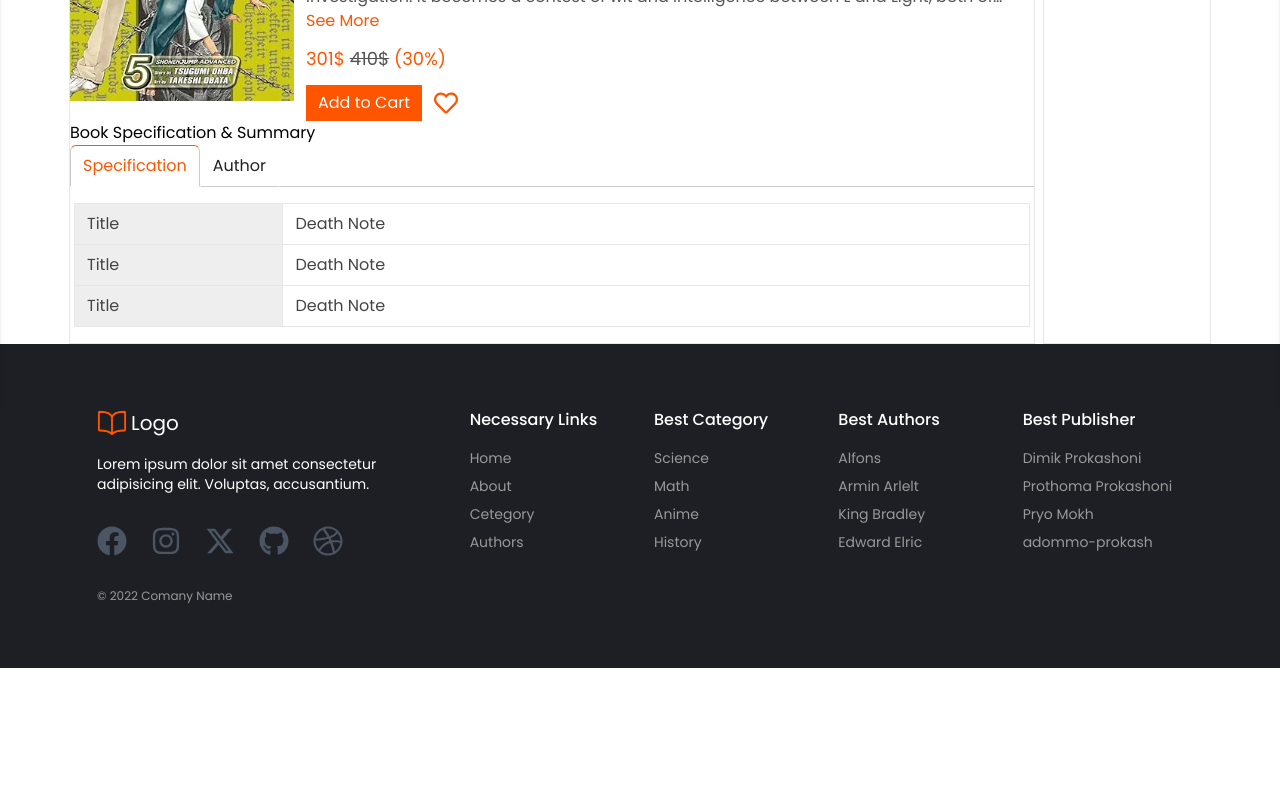
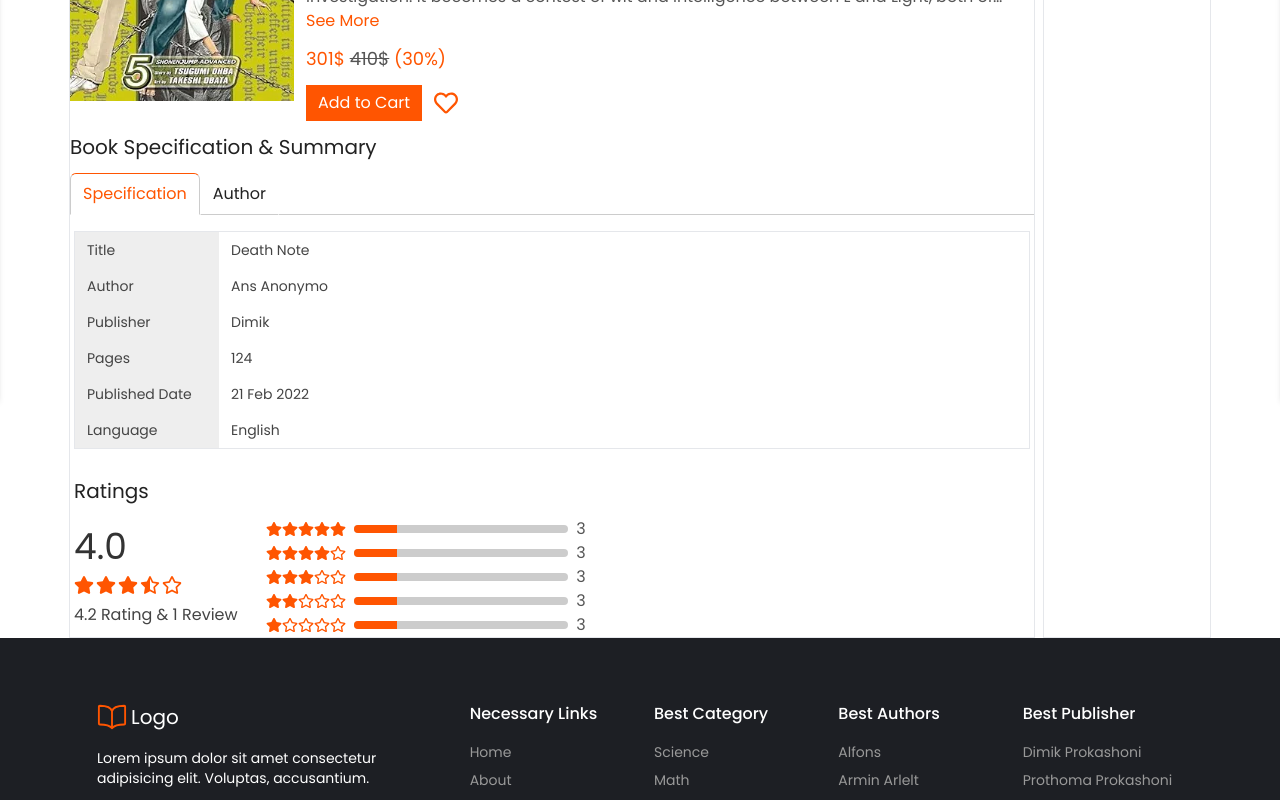
Before and after one commit to Tazri/book-shop, a Next.js app: page /books/1 in a window 1280 px wide. Shown: the part 400-1200 px from the top of the page. Before the commit the page ends 1068 px from the top, so only its background shows below. Built offline with nearby package versions, Linux system fonts and the light colour scheme.

Commit message:
some changes

```diff
--- a/app/(main)/books/[id]/page.jsx
+++ b/app/(main)/books/[id]/page.jsx
@@ -9,7 +9,7 @@
         <BreadCrumb path="/books/id" lastPathWord="Ereased" />
       </div>
 
-      <div className="flex flex-col md:flex-row gap-2 justify-between">
+      <div className="flex flex-col lg:flex-row gap-2 justify-between">
         <SingleBookDisplay />
         <RelatedBookDisplay />
       </div>
--- /dev/null
+++ b/components/SingleBookPage/RatingAndReview.jsx
@@ -0,0 +1,74 @@
+import { FaStar } from "react-icons/fa";
+import { FaRegStar } from "react-icons/fa";
+import { FaRegStarHalfStroke } from "react-icons/fa6";
+
+function RatingAndReview() {
+  return (
+    <div className="px-1 text-[#555555]">
+      <h4 className="text-xs s240:text-sm s260:text-base s320:text-lg s500:text-xl my-3 text-[#222222] duration-150">
+        Ratings
+      </h4>
+      <div className="flex gap-7 items-center">
+        {/** rating summary */}
+        <div className="flex flex-col gap-2">
+          <h4 className="text-4xl text-[#333333]">4.0</h4>
+
+          <div className="flex gap-0.5 text-primary text-xl">
+            <Stars />
+          </div>
+
+          <p className="text-[#444444]">4.2 Rating & 1 Review</p>
+        </div>
+
+        <div className="flex-grow max-w-80">
+          <RatingRow star={5} />
+          <RatingRow star={4} />
+          <RatingRow star={3} />
+          <RatingRow star={2} />
+          <RatingRow star={1} />
+        </div>
+      </div>
+    </div>
+  );
+}
+
+function RatingRow({ star }) {
+  return (
+    <div className="flex items-center gap-2 w-full">
+      <div className="flex text-primary">
+        <Stars star={star} />
+      </div>
+
+      <div className="h-2 flex-grow bg-[#cccccc] rounded-full overflow-hidden">
+        <div style={{ width: "20%" }} className="h-2 bg-primary"></div>
+      </div>
+
+      <span>3</span>
+    </div>
+  );
+}
+
+function Stars({ star = 3.5 }) {
+  const floatPart = star - Math.trunc(star);
+
+  const starInt = Math.trunc(star);
+  const stars = [];
+
+  for (let i = 0; i < starInt; i++) {
+    stars.push(<FaStar key={i + "fill"} />);
+  }
+
+  let unFillStar = 5 - starInt;
+
+  if (floatPart >= 0.5) {
+    stars.push(<FaRegStarHalfStroke key="half-star" />);
+    unFillStar--;
+  }
+
+  for (let i = 0; i < unFillStar; i++) {
+    stars.push(<FaRegStar key={i + "unfill"} />);
+  }
+
+  return stars;
+}
+export default RatingAndReview;
--- /dev/null
+++ b/components/SingleBookPage/SingleBookAuthorDetails.jsx
@@ -0,0 +1,85 @@
+import Image from "next/image";
+import defaultImage from "./../../assets/authors/Levi_Ackermann.webp";
+
+const singleBookAuthorDetailsId = "single-book-author-details-id";
+
+function SingleBookAuthorDetails() {
+  return (
+    <div className="flex flex-col s350:flex-row gap-3 my-3">
+      {/** avatar */}
+      <div className="flex s350:flex-col s350:px-3 justify-start items-center gap-1 s220:gap-2 s350:gap-1 md:gap-2 duration-200">
+        {/** image */}
+        <div className=" rounded-full size-16 s260:size-20 s350:size-24 s420:size-28 md:size-32 duration-200">
+          <Image
+            src={defaultImage}
+            alt="authorImage"
+            height={1000}
+            width={1000}
+            className="w-full rounded-full"
+          />
+        </div>
+
+        <div className="flex-col flex s350:items-center gap-1 s220:gap-2 s350:gap-1 md:gap-2 duration-200">
+          <h2 className="s350:hidden text-[#222222] text-sm s260:text-base duration-200">
+            Levi Ackerman
+          </h2>
+
+          <div className="flex-col s220:flex-row s350:flex-col flex items-start s220:items-center gap-1 md:gap-2">
+            <p className="text-[#333333] text-[0.65rem] s260:text-xs s420:text-sm md:text-base duration-200">
+              <span className="text-[#444444] font-semibold">23</span> Books
+            </p>
+            <button className="py-0.5 px-1 s240:px-1.5 s260:px-2 md:px-3 text-[0.65rem] s260:text-xs s420:text-sm md:text-base bg-primary text-white rounded-sm hover:opacity-95 duration-200">
+              See more
+            </button>
+          </div>
+        </div>
+      </div>
+
+      {/** details */}
+      <div>
+        <h2 className="hidden s350:block s420:text-lg md:text-xl text-[#222222] duration-200">
+          Levi Ackerman
+        </h2>
+        <input
+          id={singleBookAuthorDetailsId}
+          type="checkbox"
+          className="peer hidden"
+        />
+        <p className="line-clamp-6 md:line-clamp-5 s350:mt-0.5 s420:mt-1.5 text-[#333333] peer-checked:line-clamp-none text-xs s420:text-sm md:text-base duration-200">
+          Levi Ackermann is the strongest and most talented soldier of the
+          Survey Corps and is the leader of the Special Operations Squad. Levi
+          with a dark past lived his life as a thug in the underground before
+          changing his life in the Survey Corps, thanks to Erwin Smith who
+          scouted him. Although very cold, distant, and strict, he has strong
+          leadership skills that inspire the people around him. The main
+          character of Attack on Titan, Eren Jaeger especially, respects Levi
+          for his leadership and abilities. Levi is often seen disciplining and
+          controlling his subordinates through physical means, especially, Eren
+          but all with good intention. His strictness in his lessons are all
+          necessary when trying to instruct his subordinates who can potentially
+          lose their lives due to simple mistakes within the battlefield. Being
+          in such a high ranking position makes him feel responsible for the
+          soldiers he leads and shows distress when they die. Throughout the
+          series, Levi is seen attacking Titans swiftly and effectively while
+          having an expressionless face most of the time.
+        </p>
+
+        <label
+          className="text-primary hover:underline cursor-pointer select-none text-xs s420:text-sm md:text-base duration-200 peer-checked:hidden"
+          htmlFor={singleBookAuthorDetailsId}
+        >
+          Show More
+        </label>
+
+        <label
+          className="text-primary hover:underline cursor-pointer select-none text-xs s420:text-sm md:text-base duration-200 hidden peer-checked:block"
+          htmlFor={singleBookAuthorDetailsId}
+        >
+          Show Less
+        </label>
+      </div>
+    </div>
+  );
+}
+
+export default SingleBookAuthorDetails;
--- a/components/SingleBookPage/SingleBookDetails.jsx
+++ b/components/SingleBookPage/SingleBookDetails.jsx
@@ -1,46 +1,44 @@
 import React from "react";
 import SpecificationTable from "./SpecificationTable";
+import style from "./styles/SingleBookDetails.module.css";
+import SingleBookAuthorDetails from "./SingleBookAuthorDetails";
 
 function SingleBookDetails() {
   return (
-    <div>
+    <div className={style.singleBookDetails}>
       <h3>Book Specification & Summary</h3>
 
       <div>
         <input
           type="radio"
-          className="peer/spec hidden"
+          className={style.specInput}
           defaultChecked
           name="tab"
           id="spec-tab"
         />
         <input
           type="radio"
-          className="peer/author hidden"
+          className={style.authorInput}
           name="tab"
           id="author-tab"
         />
 
-        <label
-          htmlFor="spec-tab"
-          className="cursor-pointer -mb-[1px] px-3 py-2 inline-block text-[#222222] duration-150 border border-white border-b-[#cccccc] rounded-t-md peer-checked/spec:text-primary peer-checked/spec:border-t-primary peer-checked/spec:border-b-white peer-checked/spec:border-x-[#cccccc]"
-        >
+        <label htmlFor="spec-tab" className={style.specLabel}>
           Specification
         </label>
-        <label
-          htmlFor="author-tab"
-          className="cursor-pointer px-3 py-2 inline-block text-[#222222] -mb-[1px] duration-150 border border-white border-b-[#cccccc] rounded-t-md peer-checked/author:text-primary peer-checked/author:border-t-primary peer-checked/author:border-b-white peer-checked/author:border-x-[#cccccc]"
-        >
+        <label htmlFor="author-tab" className={style.authorLabel}>
           Author
         </label>
 
         <div className="border-[#cccccc] border-t"></div>
 
-        <div className="hidden peer-checked/spec:block p-1">
+        <div className={style.specTab}>
           <SpecificationTable />
         </div>
 
-        <div className="hidden peer-checked/author:block p-1">Author</div>
+        <div className={style.authorTab}>
+          <SingleBookAuthorDetails />
+        </div>
       </div>
     </div>
   );
--- a/components/SingleBookPage/SingleBookDisplay.jsx
+++ b/components/SingleBookPage/SingleBookDisplay.jsx
@@ -3,14 +3,16 @@
 import { FaRegHeart } from "react-icons/fa";
 import { FaHeart } from "react-icons/fa";
 import SingleBookDetails from "./SingleBookDetails";
+import style from "./styles/SingleBookDisplay.module.css";
+import RatingAndReview from "./RatingAndReview";
 
 function SingleBookDisplay() {
   return (
-    <div className="border flex-grow">
+    <div className={style.SingleBookDisplay}>
       {/** book */}
-      <div className="flex gap-3 flex-col md:flex-row">
+      <div className={style.book}>
         {/** book image */}
-        <div className="w-full duration-200 max-w-36 s200:max-w-40 s220:max-w-44 s320:max-w-48 s500:max-w-52 md:max-w-56">
+        <div>
           <Image
             src={defaultImage}
             alt="book-image"
@@ -21,41 +23,23 @@
         </div>
 
         {/** book details */}
-        <div className="w-full md:pr-1 flex flex-col gap-3">
-          <h2 className="text-base s320:text-lg s450:text-xl text-[#222222] duration-150">
-            Death Note
-          </h2>
+        <div className={style.bookDetails}>
+          <h2>Death Note</h2>
 
           {/** short details */}
-          <div className="text-[#555555] text-xs s240:text-sm s410:text-base duration-150">
+          <div className={style.bookShortDetails}>
             <p>
-              Author :{" "}
-              <span className="text-primary hover:underline cursor-pointer">
-                Ans Anonymo
-              </span>
+              Author : <span>Ans Anonymo</span>
             </p>
 
             <p>
-              Publisher :{" "}
-              <span className="text-primary hover:underline cursor-pointer">
-                Dimik
-              </span>
+              Publisher : <span>Dimik</span>
             </p>
 
             <div>
               <p>Category :</p>
               <div className="flex flex-wrap gap-0.5">
-                <span className="text-primary hover:underline cursor-pointer">
-                  History
-                </span>
-                ,
-                <span className="text-primary hover:underline cursor-pointer">
-                  Story
-                </span>
-                ,
-                <span className="text-primary hover:underline cursor-pointer">
-                  Mystery
-                </span>
+                <span>History</span>,<span>Story</span>,<span>Mystery</span>
               </div>
             </div>
           </div>
@@ -64,8 +48,8 @@
           <Description id="book-description" />
 
           {/** price */}
-          <p className="text-xs s240:text-sm s410:text-base s450:text-lg duration-150 text-primary">
-            301$ <span className="text-[#555555] line-through">410$</span> (30%)
+          <p className={style.price}>
+            301$ <span>410$</span> (30%)
           </p>
 
           {/** order */}
@@ -94,15 +78,17 @@
       </div>
 
       <SingleBookDetails />
+
+      <RatingAndReview />
     </div>
   );
 }
 
 function Description({ id }) {
   return (
-    <div className="text-[0.6rem] s200:text-xs s240:text-sm s410:text-base">
-      <input type="checkbox" className="peer hidden" id={id} />
-      <p className="line-clamp-4 peer-checked:line-clamp-none text-[#555555] ">
+    <div className={style.description}>
+      <input type="checkbox" id={id} />
+      <p>
         The best detective in the world, an eccentric genius named {'"'}L{'"'},
         works with the Japanese police, as well as Light{"'"}s own father, to
         find out Kira{"'"}s identity and catch him. He suspects all along that
@@ -122,16 +108,10 @@
         Near forms a task force to catch Kira. In the end, Near proves that
         Light is Kira, leading to Light{"'"}s death.
       </p>
-      <label
-        className="cursor-pointer peer-checked:hidden text-primary hover:underline underline-offset-2"
-        htmlFor={id}
-      >
+      <label className={style.showMore} htmlFor={id}>
         See More
       </label>
-      <label
-        className="cursor-pointer hidden peer-checked:block text-primary hover:underline underline-offset-2"
-        htmlFor={id}
-      >
+      <label className={style.showLess} htmlFor={id}>
         Show Less
       </label>
     </div>
--- a/components/SingleBookPage/SpecificationTable.jsx
+++ b/components/SingleBookPage/SpecificationTable.jsx
@@ -1,22 +1,27 @@
 function SpecificationTable() {
   return (
-    <table className="border border-collapse my-3 w-full text-[#444444]">
-      <tr className="border">
-        <td className="border px-3 py-2 max-w-[32px] bg-[#eeeeee]">Title</td>
-        <td className="border px-3 py-2">Death Note</td>
-      </tr>
-
-      <tr className="border">
-        <td className="border px-3 py-2 max-w-[32px] bg-[#eeeeee]">Title</td>
-        <td className="border px-3 py-2">Death Note</td>
-      </tr>
-
-      <tr className="border">
-        <td className="border px-3 py-2 max-w-[32px] bg-[#eeeeee]">Title</td>
-        <td className="border px-3 py-2">Death Note</td>
-      </tr>
+    <table className="border border-collapse my-3 w-full text-[#444444] text-[0.55rem] s200:text-[0.6rem] s250:text-xs s410:text-sm duration-150">
+      <tbody>
+        <Tr property={"Title"} value={"Death Note"} />
+        <Tr property={"Author"} value={"Ans Anonymo"} />
+        <Tr property={"Publisher"} value={"Dimik"} />
+        <Tr property={"Pages"} value={124} />
+        <Tr property="Published Date" value={"21 Feb 2022"} />
+        <Tr property={"Language"} value={"English"} />
+      </tbody>
     </table>
   );
 }
 
+function Tr({ property, value }) {
+  return (
+    <tr className="flex">
+      <td className="px-1 s410:px-3 py-1 s410:py-2 max-w-[5.2rem] s200:max-w-24 s250:max-w-[7.5rem] s410:max-w-36  w-full  bg-[#eeeeee] flex items-center">
+        {property}
+      </td>
+      <td className="px-3 py-2 flex-grow">{value}</td>
+    </tr>
+  );
+}
+
 export default SpecificationTable;
--- /dev/null
+++ b/components/SingleBookPage/styles/SingleBookDetails.module.css
@@ -0,0 +1,31 @@
+.singleBookDetails {
+  @apply my-3;
+}
+.singleBookDetails h3 {
+  @apply text-xs s240:text-sm s260:text-base s320:text-lg s500:text-xl my-3 text-[#222222] duration-150;
+}
+
+.authorLabel,
+.specLabel {
+  @apply cursor-pointer px-3 py-2 inline-block text-[#222222] -mb-[1px] duration-150 border border-white border-b-[#cccccc] rounded-t-md text-[0.65rem] s260:text-xs s410:text-sm s600:text-base;
+}
+
+.authorInput,
+.specInput {
+  @apply hidden;
+}
+
+.authorInput:checked ~ .authorLabel,
+.specInput:checked ~ .specLabel {
+  @apply text-primary border-t-primary border-b-white border-x-[#cccccc];
+}
+
+.authorTab,
+.specTab {
+  @apply hidden p-1;
+}
+
+.authorInput:checked ~ .authorTab,
+.specInput:checked ~ .specTab {
+  @apply block;
+}
--- /dev/null
+++ b/components/SingleBookPage/styles/SingleBookDisplay.module.css
@@ -0,0 +1,68 @@
+.SingleBookDisplay {
+  @apply border flex-grow;
+}
+
+.book {
+  @apply flex gap-3 flex-col md:flex-row;
+}
+
+.book div:first-child {
+  @apply w-full duration-200 max-w-36 s200:max-w-40 s220:max-w-44 s320:max-w-48 s500:max-w-52 md:max-w-56;
+}
+
+.bookDetails {
+  @apply w-full md:pr-1 flex flex-col gap-3;
+}
+
+.bookDetails h2 {
+  @apply text-base s320:text-lg s450:text-xl text-[#222222] duration-150;
+}
+
+.bookShortDetails {
+  @apply text-[#555555] text-xs s240:text-sm s410:text-base duration-150;
+}
+
+.bookShortDetails span {
+  @apply text-primary hover:underline cursor-pointer;
+}
+
+.price {
+  @apply text-xs s240:text-sm s410:text-base s450:text-lg duration-150 text-primary;
+}
+
+.price span {
+  @apply text-[#555555] line-through;
+}
+
+.description {
+  @apply text-[0.6rem] s200:text-xs s240:text-sm s410:text-base;
+}
+
+.description input {
+  @apply hidden;
+}
+
+.description p {
+  @apply line-clamp-4 text-[#555555];
+}
+
+.description input:checked ~ p {
+  @apply line-clamp-none;
+}
+
+.showMore,
+.showLess {
+  @apply cursor-pointer text-primary hover:underline underline-offset-2 select-none;
+}
+
+.showLess {
+  @apply hidden;
+}
+
+.description input:checked ~ .showMore {
+  @apply hidden;
+}
+
+.description input:checked ~ .showLess {
+  @apply block;
+}
```
Also changed, not shown: components/SingleBookPage/styles/SpecificationTable.module.css (added).
